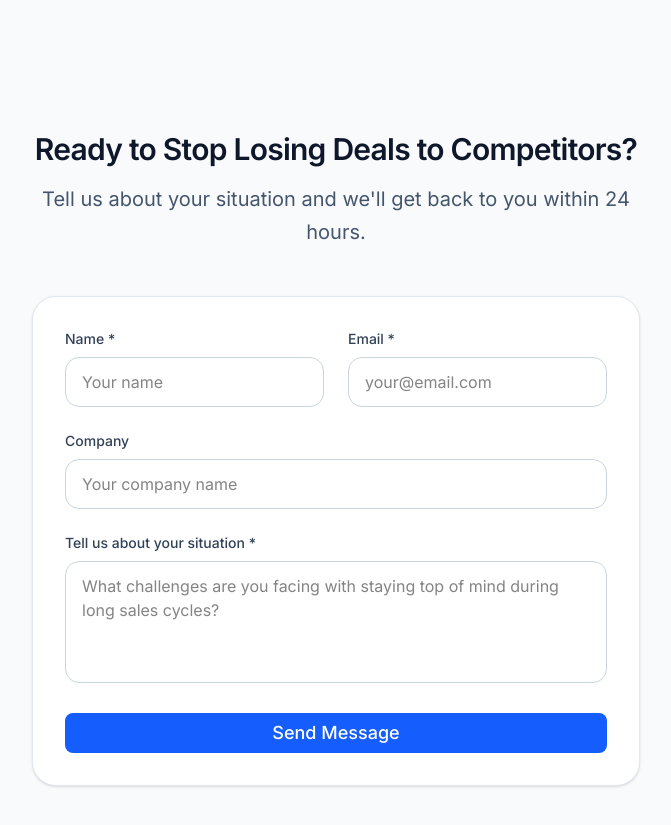
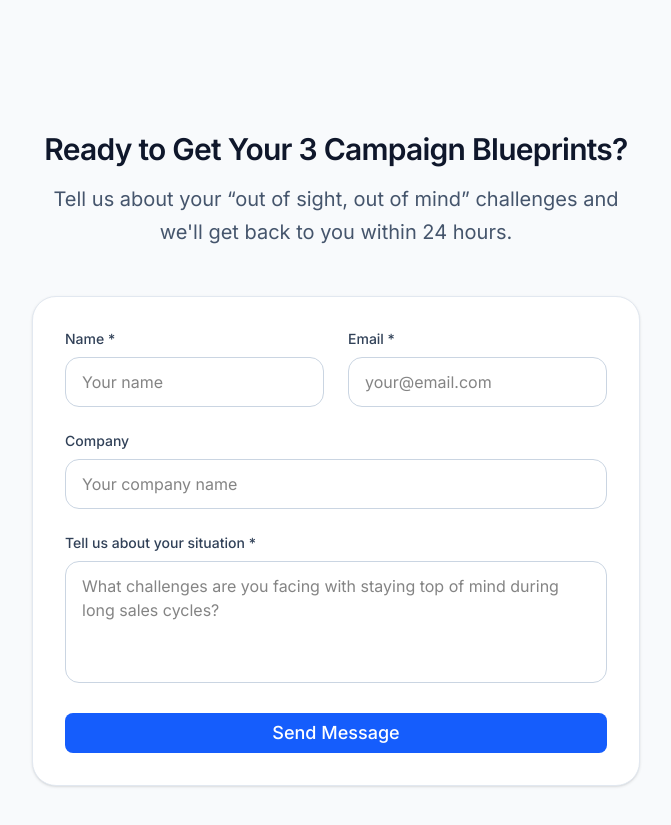
Before and after one commit to ymar/winpoint.nl, a Next.js app: page / in a window 1280 px wide. Shown: the part 5300-6125 px from the top of the page, without its empty margins (304-975 px from the left). Built offline with nearby package versions, Linux system fonts and the light colour scheme.

Commit message:
Update page.tsx

```diff
--- a/app/page.tsx
+++ b/app/page.tsx
@@ -464,10 +464,10 @@ export default function HomePage() {
         <div className="max-w-2xl mx-auto px-4 sm:px-6 lg:px-8">
           <div className="text-center mb-12">
             <h2 className="text-3xl font-semibold text-slate-900 mb-4 tracking-tight">
-              Ready to Stop Losing Deals to Competitors?
+              Ready to Get Your 3 Campaign Blueprints?
             </h2>
             <p className="text-xl text-slate-600 leading-relaxed">
-              Tell us about your situation and we&apos;ll get back to you within 24 hours.
+              Tell us about your &ldquo;out of sight, out of mind&rdquo; challenges and we&apos;ll get back to you within 24 hours.
             </p>
           </div>
 
```
